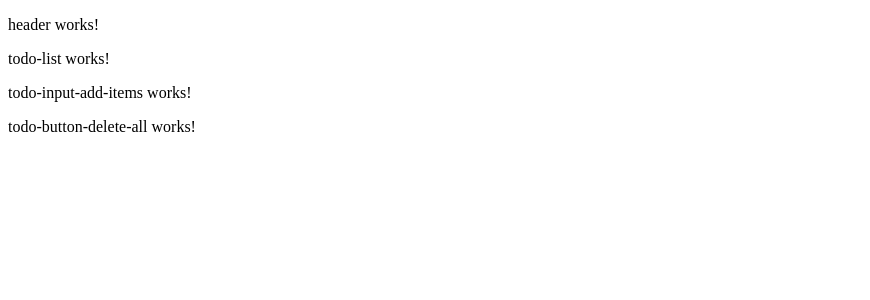
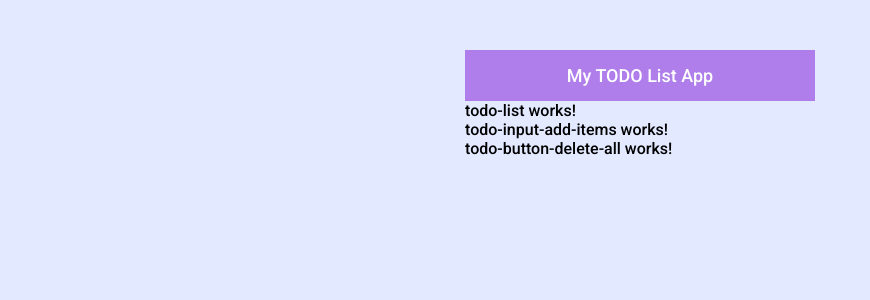
Before and after one commit to DevCaioSouza/app-todo-angular, an Angular app: page / in a window 1280 px wide. Shown: the top 300 px of the page, without its empty margins (0-870 px from the left). Built offline with nearby package versions, Linux system fonts and the light colour scheme.

Commit message:
scss config + changed files structure

```diff
--- a/src/app/modules/home/components/header/header.component.html
+++ b/src/app/modules/home/components/header/header.component.html
@@ -1 +1 @@
-<p>header works!</p>
+<h1>My TODO List App</h1>
--- a/src/app/modules/home/components/header/header.component.scss
+++ b/src/app/modules/home/components/header/header.component.scss
@@ -0,0 +1,12 @@
+@import '../../../../../dist/scss/variables.scss';
+
+h1 {
+  width: 100%;
+  padding: 15px 0;
+
+  text-align: center;
+  font-size: 18px;
+  color: $secondary-text-color;
+
+  background-color: $tertiary-background-color;
+}
--- a/src/app/modules/home/components/todo-list/todo-list.component.html
+++ b/src/app/modules/home/components/todo-list/todo-list.component.html
@@ -1 +1,3 @@
 <p>todo-list works!</p>
+<app-todo-input-add-items></app-todo-input-add-items>
+<app-todo-button-delete-all></app-todo-button-delete-all>
--- a/src/app/modules/home/pages/home/home.component.html
+++ b/src/app/modules/home/pages/home/home.component.html
@@ -1,4 +1,4 @@
-<app-header></app-header>
-<app-todo-list></app-todo-list>
-<app-todo-input-add-items></app-todo-input-add-items>
-<app-todo-button-delete-all></app-todo-button-delete-all>
+<section class="container">
+  <app-header></app-header>
+  <app-todo-list></app-todo-list>
+</section>
--- a/src/styles.scss
+++ b/src/styles.scss
@@ -1 +1,33 @@
-/* You can add global styles to this file, and also import other style files */
+@import "./dist/scss/variables.scss";
+@import url("https://fonts.googleapis.com/css2?family=Roboto:wght@200;500;600&display=swap");
+
+* {
+  margin: 0;
+  padding: 0;
+  font-family: roboto;
+  font-weight: 400;
+}
+
+body {
+  background: $primary-background-color;
+}
+
+ul {
+  list-style: none;
+}
+
+textarea:focus,
+input:focus,
+button {
+  outline: none;
+}
+
+button {
+  cursor: pointer;
+}
+
+//Classes
+.container {
+  width: 350px;
+  margin: 50px auto;
+}
```
Also changed, not shown: src/app/dist/scss/variables.scss (deleted), src/dist/scss/variables.scss (added).
